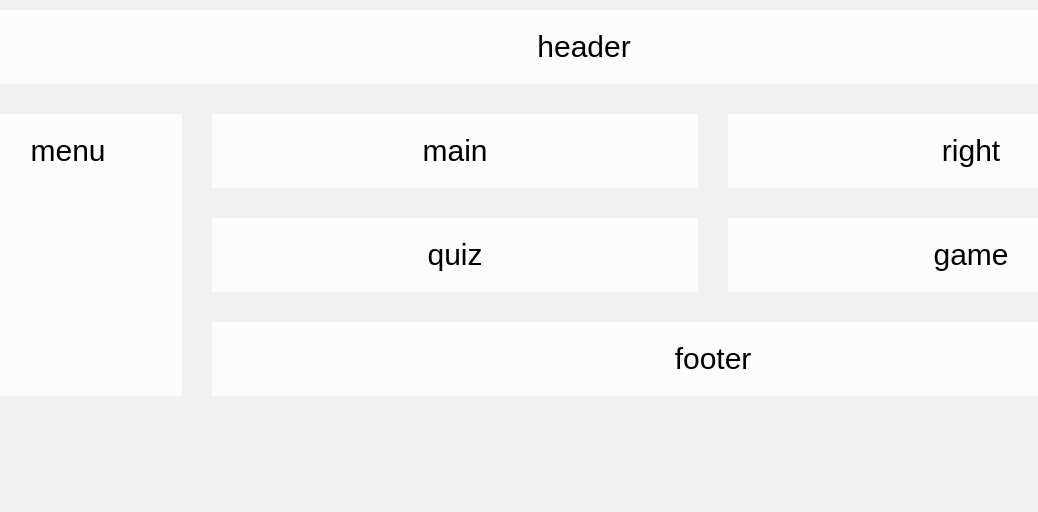
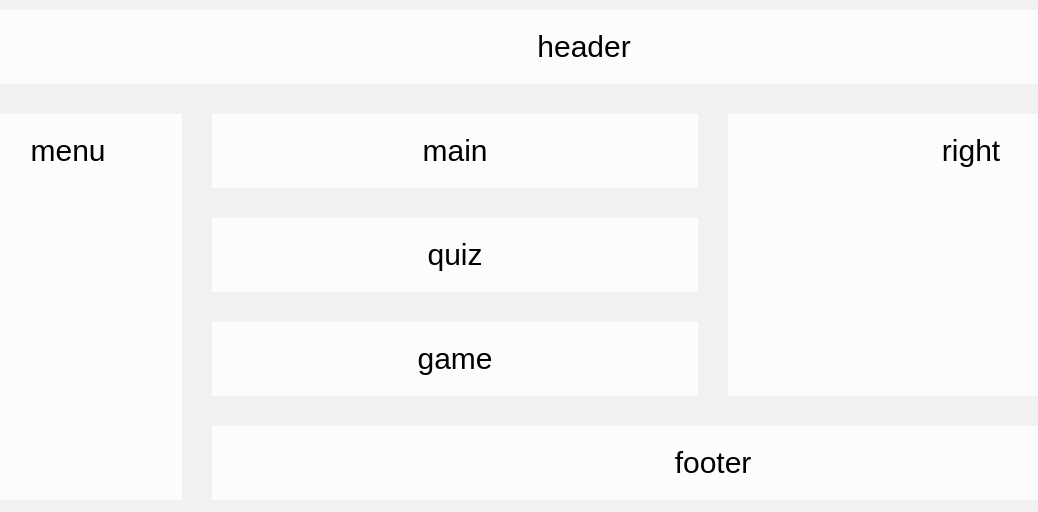
Before and after one commit to adrian180507/adrian180507.github.io, a plain HTML site: page prosjekter/tverfagligoppgave/index.html in a window 1280 px wide. Shown: the whole page, without its empty margins (56-1094 px from the left). Drawn offline with Linux system fonts and the light colour scheme.

Commit message:
he he he haw

```diff
--- a/prosjekter/tverfagligoppgave/stilark.css
+++ b/prosjekter/tverfagligoppgave/stilark.css
@@ -12,7 +12,8 @@
 grid-template-areas:
 'header header header header header'
 'menu main main right right'
-'menu quiz quiz game game'
+'menu quiz quiz right right'
+'menu game game right right'
 'menu footer footer footer footer';
 
 display: grid;
```
